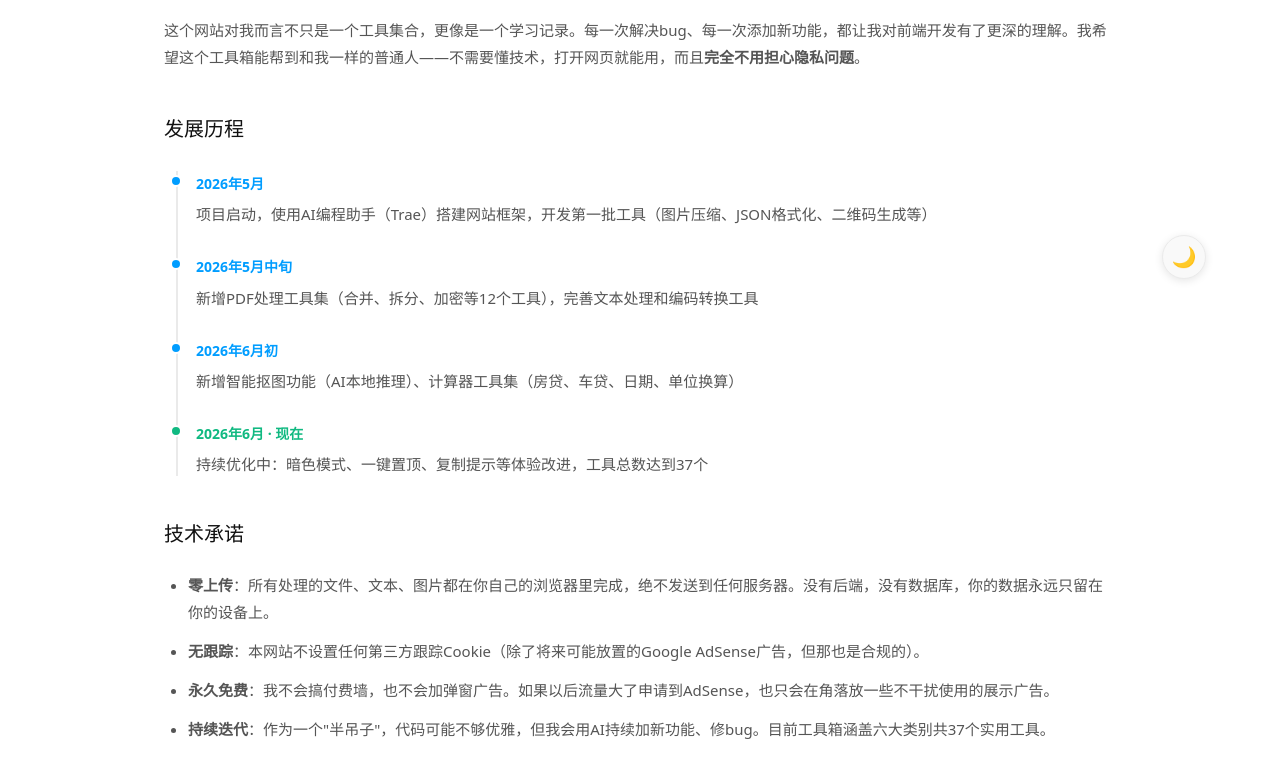
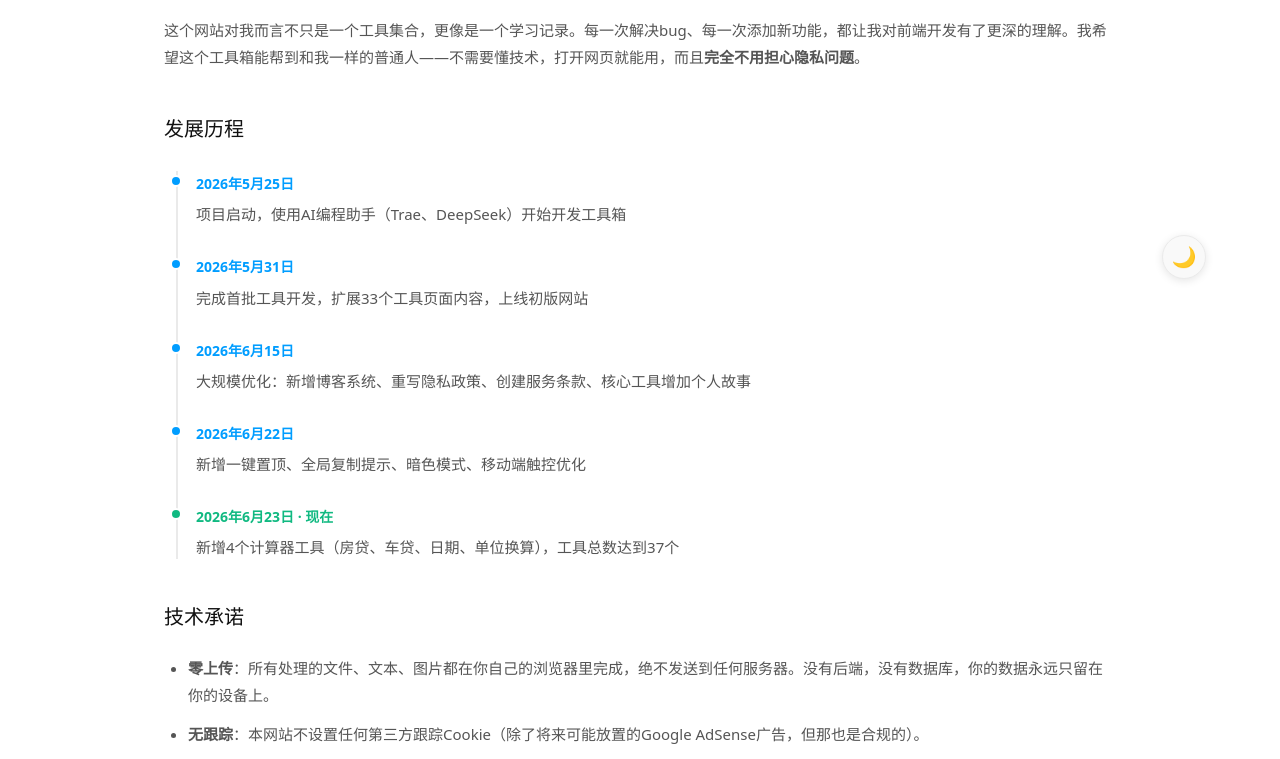
Before and after one commit to Alpha351-spec/zqzb, a website: page about.html in a window 1280 px wide. Shown: the part 501-1260 px from the top of the page. Drawn offline with Linux system fonts and the light colour scheme.

Commit message:
fix: 更新发展历程时间线为实际开发日期

```diff
--- a/about.html
+++ b/about.html
@@ -38,23 +38,28 @@
                     <div style="position: absolute; left: 12px; top: 0; bottom: 0; width: 2px; background: var(--color-border);"></div>
                     <div style="position: relative; margin-bottom: 28px;">
                         <div style="position: absolute; left: -26px; top: 4px; width: 12px; height: 12px; background: #009DFF; border-radius: 50%; border: 2px solid var(--color-bg);"></div>
-                        <div style="font-size: 14px; font-weight: 600; color: #009DFF; margin-bottom: 6px;">2026年5月</div>
-                        <div style="font-size: 15px; color: var(--color-text-secondary); line-height: 1.6;">项目启动，使用AI编程助手（Trae）搭建网站框架，开发第一批工具（图片压缩、JSON格式化、二维码生成等）</div>
+                        <div style="font-size: 14px; font-weight: 600; color: #009DFF; margin-bottom: 6px;">2026年5月25日</div>
+                        <div style="font-size: 15px; color: var(--color-text-secondary); line-height: 1.6;">项目启动，使用AI编程助手（Trae、DeepSeek）开始开发工具箱</div>
                     </div>
                     <div style="position: relative; margin-bottom: 28px;">
                         <div style="position: absolute; left: -26px; top: 4px; width: 12px; height: 12px; background: #009DFF; border-radius: 50%; border: 2px solid var(--color-bg);"></div>
-                        <div style="font-size: 14px; font-weight: 600; color: #009DFF; margin-bottom: 6px;">2026年5月中旬</div>
-                        <div style="font-size: 15px; color: var(--color-text-secondary); line-height: 1.6;">新增PDF处理工具集（合并、拆分、加密等12个工具），完善文本处理和编码转换工具</div>
+                        <div style="font-size: 14px; font-weight: 600; color: #009DFF; margin-bottom: 6px;">2026年5月31日</div>
+                        <div style="font-size: 15px; color: var(--color-text-secondary); line-height: 1.6;">完成首批工具开发，扩展33个工具页面内容，上线初版网站</div>
                     </div>
                     <div style="position: relative; margin-bottom: 28px;">
                         <div style="position: absolute; left: -26px; top: 4px; width: 12px; height: 12px; background: #009DFF; border-radius: 50%; border: 2px solid var(--color-bg);"></div>
-                        <div style="font-size: 14px; font-weight: 600; color: #009DFF; margin-bottom: 6px;">2026年6月初</div>
-                        <div style="font-size: 15px; color: var(--color-text-secondary); line-height: 1.6;">新增智能抠图功能（AI本地推理）、计算器工具集（房贷、车贷、日期、单位换算）</div>
+                        <div style="font-size: 14px; font-weight: 600; color: #009DFF; margin-bottom: 6px;">2026年6月15日</div>
+                        <div style="font-size: 15px; color: var(--color-text-secondary); line-height: 1.6;">大规模优化：新增博客系统、重写隐私政策、创建服务条款、核心工具增加个人故事</div>
+                    </div>
+                    <div style="position: relative; margin-bottom: 28px;">
+                        <div style="position: absolute; left: -26px; top: 4px; width: 12px; height: 12px; background: #009DFF; border-radius: 50%; border: 2px solid var(--color-bg);"></div>
+                        <div style="font-size: 14px; font-weight: 600; color: #009DFF; margin-bottom: 6px;">2026年6月22日</div>
+                        <div style="font-size: 15px; color: var(--color-text-secondary); line-height: 1.6;">新增一键置顶、全局复制提示、暗色模式、移动端触控优化</div>
                     </div>
                     <div style="position: relative;">
                         <div style="position: absolute; left: -26px; top: 4px; width: 12px; height: 12px; background: #10b981; border-radius: 50%; border: 2px solid var(--color-bg);"></div>
-                        <div style="font-size: 14px; font-weight: 600; color: #10b981; margin-bottom: 6px;">2026年6月 · 现在</div>
-                        <div style="font-size: 15px; color: var(--color-text-secondary); line-height: 1.6;">持续优化中：暗色模式、一键置顶、复制提示等体验改进，工具总数达到37个</div>
+                        <div style="font-size: 14px; font-weight: 600; color: #10b981; margin-bottom: 6px;">2026年6月23日 · 现在</div>
+                        <div style="font-size: 15px; color: var(--color-text-secondary); line-height: 1.6;">新增4个计算器工具（房贷、车贷、日期、单位换算），工具总数达到37个</div>
                     </div>
                 </div>
 
```
